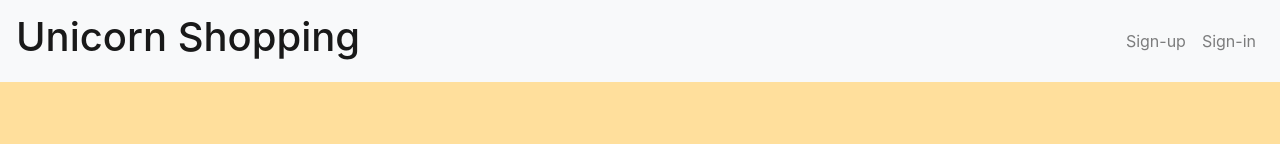
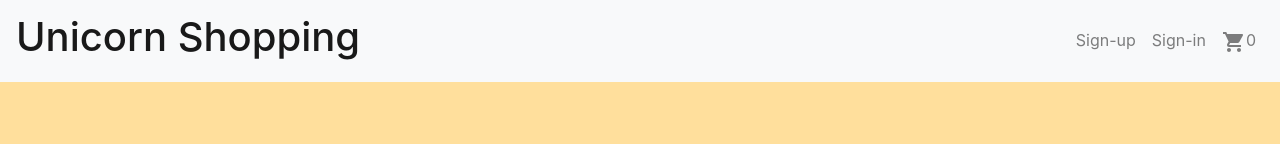
Before and after one commit to Dilansilva/Online-Shopping, a React (Create React App) app: page / in a window 1280 px wide. Shown: the top 144 px of the page. Built offline with nearby package versions, Linux system fonts and the light colour scheme.

Commit message:
cart icon is added

```diff
--- a/src/pages/HeaderComponent.js
+++ b/src/pages/HeaderComponent.js
@@ -7,6 +7,8 @@ import React from 'react';
 import '../css/HeaderComponent.css';
 
 import 'bootstrap/dist/css/bootstrap.min.css';
+
+import ShoppingCartIcon from '@material-ui/icons/ShoppingCart';//icon for shoppig cart
 
 const HeaderComponent = () => {
 
@@ -18,7 +20,10 @@ const HeaderComponent = () => {
         <Nav className="ml-auto">
           <Nav.Link href="/signup">Sign-up</Nav.Link>
           <Nav.Link href="/">Sign-in</Nav.Link>
-
+            <Nav.Link href="/cart">
+              <ShoppingCartIcon/>
+              <span>0</span>
+            </Nav.Link>
         </Nav>
 
       </Navbar.Collapse>
```
Also changed, not shown: 1 other file (tests, documents, lock files or other folders).
